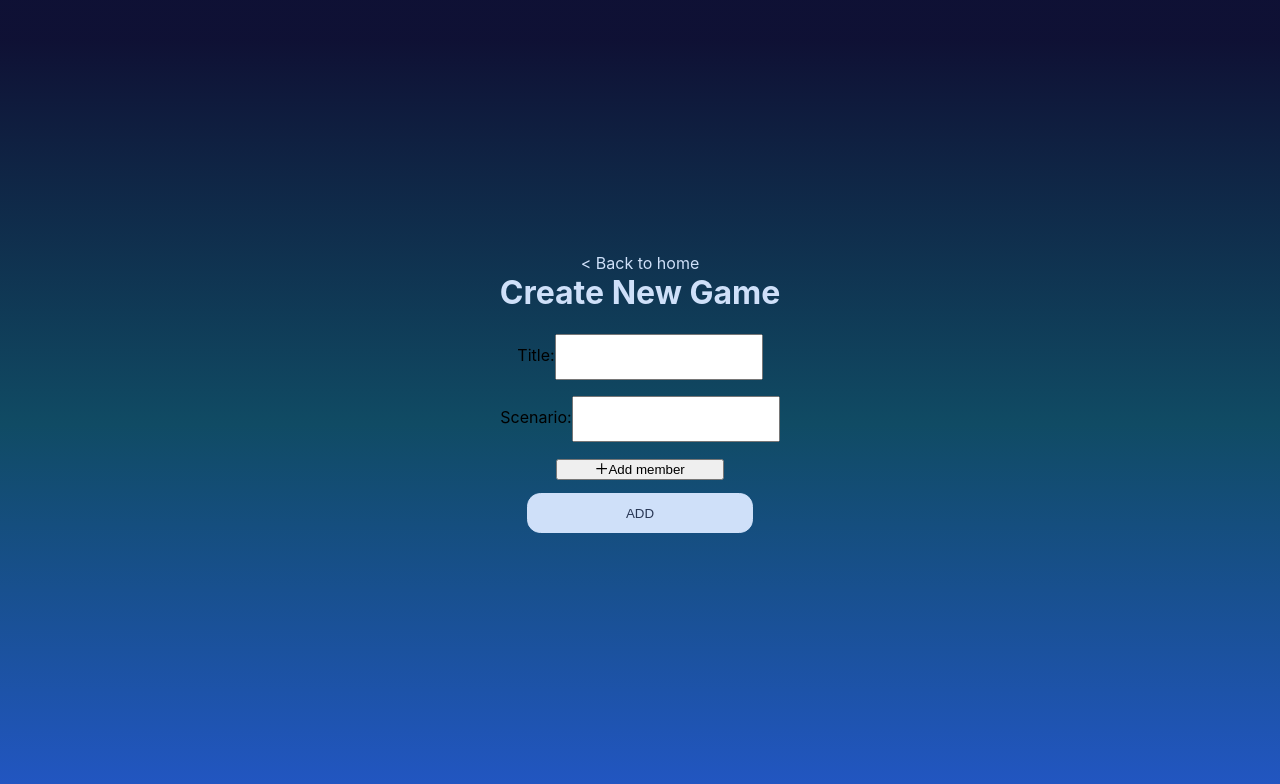
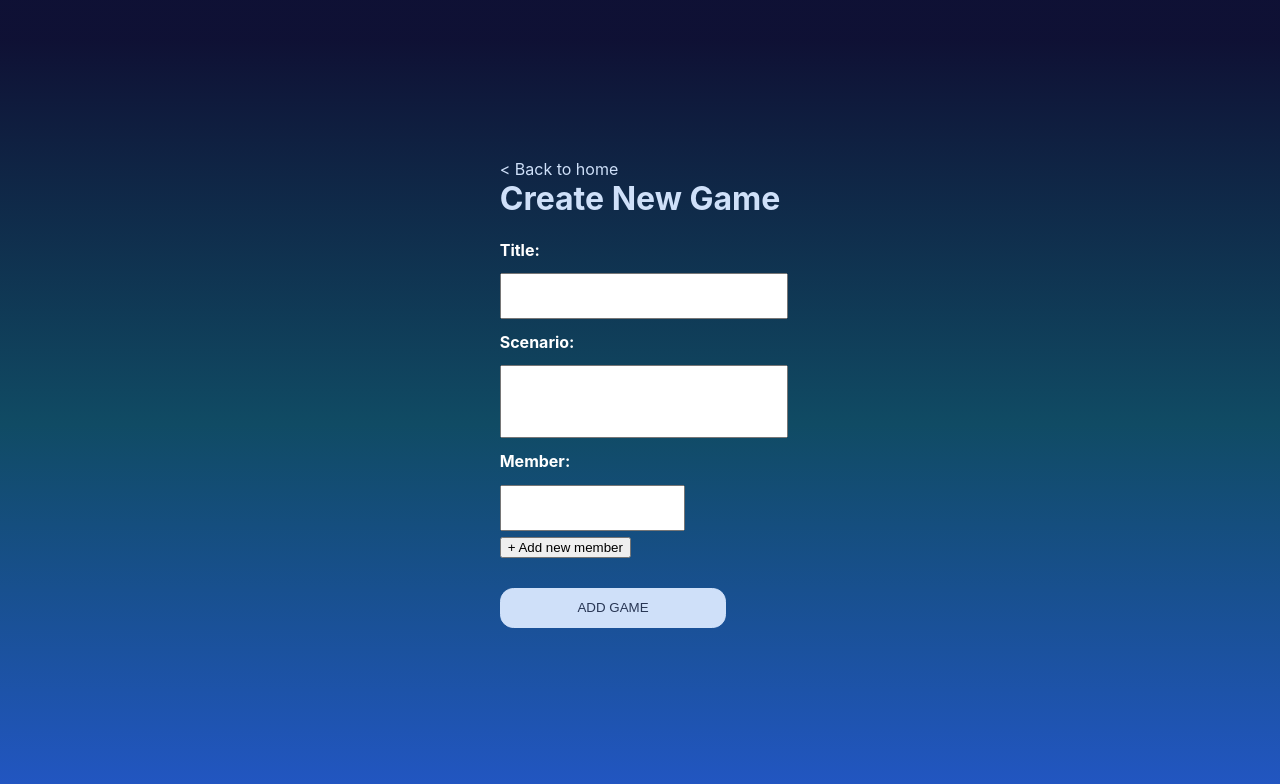
Before and after one commit to midori1727/Board-game-tracker, a React (Create React App) app: page /create in a window 1280 px wide. Shown: the top 784 px of the page. Built offline with nearby package versions, Linux system fonts and the light colour scheme.

Commit message:
added edit page

```diff
--- a/src/App.js
+++ b/src/App.js
@@ -1,8 +1,9 @@
 import './App.css';
 import { BrowserRouter as Router, Route, Switch } from 'react-router-dom';
-import FrontPage from './components/FrontPage/FrontPage'
+import FrontPage from './components/FrontPage/FrontPage';
 import CreateNewGame from './components/Create/CreateNewGame';
-import History from './components/History/History'
+import EditGame from './components/EditGame/EditGame';
+import History from './components/History/History';
 
 function App() {
   return (
@@ -13,6 +14,7 @@ function App() {
 				{/* <Route exact path="/"><FrontPage /></Route> */}
 
 				<Route path="/create" component={CreateNewGame} />
+				<Route path="/edit" component={EditGame} />
 				<Route path="/history" component={History} />
 				<Route exact path="/" component={FrontPage} />
 				{/* <Route path="/create"><CreateNewGame /></Route> */}
--- a/src/components/Button/DefaultButton.jsx
+++ b/src/components/Button/DefaultButton.jsx
@@ -4,7 +4,7 @@ const DefaultButton = (props) => {
 
 	return (
 		<>
-		<button id="Button">{props.ButtonName}</button>
+		<button id="Button"　onClick={props.onClick}>{props.ButtonName}</button>
 		</>
 	)
 }
--- a/src/components/Create/CreateNewGame.css
+++ b/src/components/Create/CreateNewGame.css
@@ -1,11 +1,67 @@
+
+
+.createNewGameForm {
+	text-align: left;
+}
+
+.createNewGameHeader {
+	display: flex;
+}
+
+.createNewGameH2 {
+	color: white;
+	font-size: 1em;
+	margin-right: 3em;
+}
+
 input {
-	width: 15em;
 	height: 3em;
 	outline: none;
 }
 
+.inputTitle {
+	width: 100%;
+}
+
+.inputScenario {
+	width: 100%;
+	height: 5em;
+}
+
 input:focus {
-	border-color: red;
-	/* box-shadow: 0px 5px 10px 0px rgba(0,0,0,0.4); */
+	border-color: rgb(202, 86, 202);
 	outline: none;
 }
+
+.membersList {
+	list-style: none;
+}
+
+.removeButton {
+	background: #CFE0F9;
+	border: #CFE0F9 solid 1px;
+	outline: none;
+	color: #283654;
+	margin: 0.5em;
+}
+
+.addMember {
+	display: block;
+    margin-top: 0.5em;
+}
+
+
+
+@media screen and (min-width: 769px){
+
+}
+
+
+@media screen and (max-width: 768px){
+
+}
+
+
+@media screen and (max-width:640px){
+
+}
--- a/src/components/Create/CreateNewGame.jsx
+++ b/src/components/Create/CreateNewGame.jsx
@@ -1,39 +1,22 @@
 import { useState } from 'react';
+import { useHistory } from 'react-router-dom';
 import './CreateNewGame.css';
 import Header from '../Header/Header';
 import DefaultButton from '../Button/DefaultButton';
-
-import { Form, Input, Button } from 'antd';
-import { MinusCircleOutlined, PlusOutlined } from '@ant-design/icons';
-
-const formItemLayout = {
-	labelCol: {
-	  xs: { span: 24 },
-	  sm: { span: 4 },
-	},
-	wrapperCol: {
-	  xs: { span: 24 },
-	  sm: { span: 20 },
-	},
-};
-
-const formItemLayoutWithOutLabel = {
-wrapperCol: {
-	xs: { span: 24, offset: 0 },
-	sm: { span: 20, offset: 4 },
-},
-};
-
 
 const CreateNewGame = () => {
 
 	const [title, setTitle] = useState('');
 	const [scenario, setScenario] = useState('');
-	const [member, setMember] = useState([]);
+	const [member, setMember] = useState('');
+	const [members, setMembers] = useState([]);
+
+	let history = useHistory();
 
 	const handleChangeTitle = (e) => {
 		console.log(e.target.value)
 		setTitle(e.target.value);
+		console.log(title)
 	}
 
 	const handleChangeScenario = (e) => {
@@ -44,115 +27,80 @@ const CreateNewGame = () => {
 	const handleChangeMember = (e) => {
 		console.log(e.target.value)
 		setMember(e.target.value);
-		console.log(member)
+		// setMember([...member, e.target.value])
 	}
 
+	const addMember = (e) => {
+		e.preventDefault();
+		if(member === '') return
+		setMembers([...members, member]);
+		setMember('');
+	}
 
-	const onFinish = values => {
-		console.log('Received values of form:', values);
-	};
+	const removeMember = (index) => {
+		let newMembersList = [...members]
+		newMembersList.splice(index,1)
+		console.log(newMembersList);
+		setMembers(newMembersList)
+		console.log(members);
+
+
+		// newMembersList.splice(index,1)
+		// console.log(newMembersList);
+		// setMembers(newMembersList)
+		// console.log(members);
+
+		// const newM = members.splice(index,1)
+		// console.log(newM);
+		// setMembers([...members, newM])
+		// console.log(members);
+
+		// console.log(members);
+		// const newMembersList = [...members].filter((m,mIndex) => mIndex !== index);
+		// setMembers(newMembersList)
+		// console.log(index)
+
+	}
+	console.log(members);
+
+	const handleSubmit = () => {
+		history.push('/edit');
+	}
 
 	return(
-		<>
-		<header>
+		<div className="createNewGameWrapper">
+		<header className="createNewGameHeader">
 			<Header />
 		</header>
 		<h1>Create New Game</h1>
-		<form>
+		<form className="createNewGameForm">
 			<label>
-				Title:
+				<h2 className="createNewGameH2" >Title:</h2>
 				<input className="inputTitle" type="text" value={title} onChange={handleChangeTitle} />
-				<p>{title}</p>
+				{/* <p>{title}</p> */}
 			</label>
 			<label>
-				Scenario:
-				<input className="inputScenario" type="text" value={scenario} onChange={handleChangeScenario} />
-				<p>{scenario}</p>
+				<h2 className="createNewGameH2" >Scenario:</h2>
+				<input className="inputScenario" type="textarea" value={scenario} onChange={handleChangeScenario} />
+				{/* <p>{scenario}</p> */}
 			</label>
-			{/* <label>
-				Member:
+			<label>
+				<h2 className="createNewGameH2" >Member:</h2>
 				<input type="text" value={member} onChange={handleChangeMember}/>
+
 			</label>
-			<p>+ Add new member</p> */}
+			{/* <p>{member}</p> */}
+			<button className="addMember"onClick={addMember}>+ Add new member</button>
 
-			<Form name="dynamic_form_item" {...formItemLayoutWithOutLabel} onFinish={onFinish}>
-			<Form.List
-				name="names"
-				// rules={[
-				//   {
-				//     validator: async (_, names) => {
-				//       if (!names || names.length < 2) {
-				//         return Promise.reject(new Error('At least 2 passengers'));
-				//       }
-				//     },
-				//   },
-				// ]}
-			>
-				{(fields, { add, remove }, { errors }) => (
-				<>
-					{fields.map((field, index) => (
-					<Form.Item
-						{...(index === 0 ? formItemLayout : formItemLayoutWithOutLabel)}
-						label={index === 0 ? 'Member' : ''}
-						required={false}
-						key={field.key}
-					>
-					<Form.Item
-					{...field}
-					validateTrigger={['onChange', 'onBlur']}
-					rules={[
-						{
-						required: true,
-						whitespace: true,
-						message: "Please input members's name or delete this field.",
-						},
-					]}
-					noStyle
-					>
-					<Input placeholder="member name" style={{ width: '60%' }} onChange={handleChangeMember}/>
-					</Form.Item>
-						{fields.length > 1 ? (
-						<MinusCircleOutlined
-							className="dynamic-delete-button"
-							onClick={() => remove(field.name)}
-						/>
-						) : null}
-					</Form.Item>
-					))}
-					<Form.Item>
-						<Button
-							type="dashed"
-							onClick={() => add()}
-							style={{ width: '60%' }}
-							icon={<PlusOutlined />}
-						>
-						Add member
-						</Button>
-					{/* <Button
-						type="dashed"
-						onClick={() => {
-						add('The head item', 0);
-						}}
-						style={{ width: '60%', marginTop: '20px' }}
-						icon={<PlusOutlined />}
-					>
-						Add field at head
-					</Button> */}
-					<Form.ErrorList errors={errors} />
-					</Form.Item>
-				</>
-				)}
-			</Form.List>
-			{/* <Form.Item>
-				<Button type="primary" htmlType="submit">
-				Submit
-				</Button>
-			</Form.Item> */}
-		</Form>
+			<ul className="membersList">
+				{ members.map((m, index) => (
+				<li key={ index }>{m}<button className="removeButton" onClick={ () => removeMember(index)}>Remove</button></li>
+				))}
+			</ul>
 
-			<DefaultButton ButtonName="ADD"/>
+			<DefaultButton ButtonName="ADD GAME" onClick={handleSubmit}/>
 		</form>
-		</>
+		</div>
 	)
 };
 
--- /dev/null
+++ b/src/components/EditGame/EditGame.jsx
@@ -0,0 +1,12 @@
+import './EditGame.css';
+
+const EditGame = () => {
+
+	return (
+		<>
+		<h1>Edit Game</h1>
+		</>
+	)
+}
+
+export default EditGame;
--- a/src/components/History/History.jsx
+++ b/src/components/History/History.jsx
@@ -1,8 +1,14 @@
 import './History.css';
+import Header from '../Header/Header';
 
 const History = () => {
 	return (
+		<>
+		<header>
+			<Header />
+		</header>
 		<h1>History</h1>
+		</>
 	)
 };
 
```
Also changed, not shown: src/components/EditGame/EditGame.css (added).
